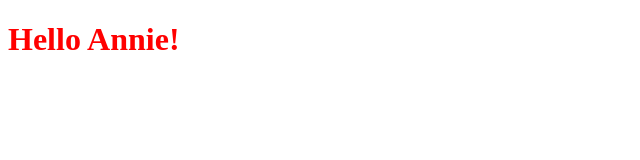
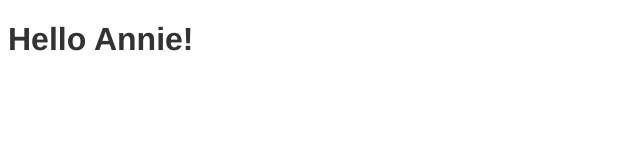
Before and after one commit to vinnyA3/react-markdown-previewer, a React app: page / in a window 1280 px wide. Shown: the whole page, without its empty margins (0-640 px from the left). Built offline with nearby package versions, Linux system fonts and the light colour scheme.

Commit message:
added dummy styles

```diff
--- a/sass/styles.scss
+++ b/sass/styles.scss
@@ -1,3 +1,5 @@
-h1{
-  color:red;
+div{
+  color: #333333;
+  font-family: helvetica, sans-serif;
+  font-weight:bold;
 }
```
